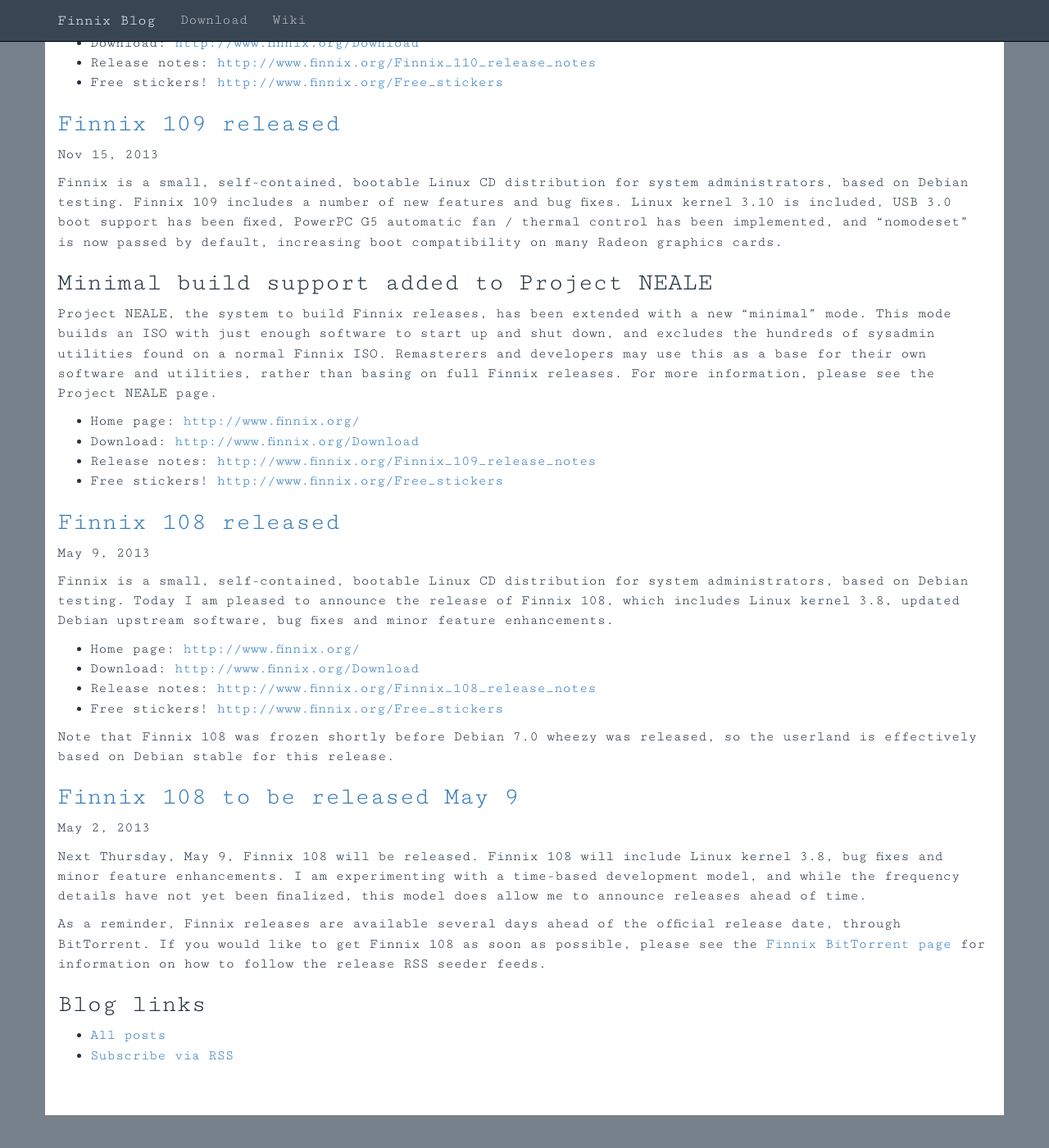
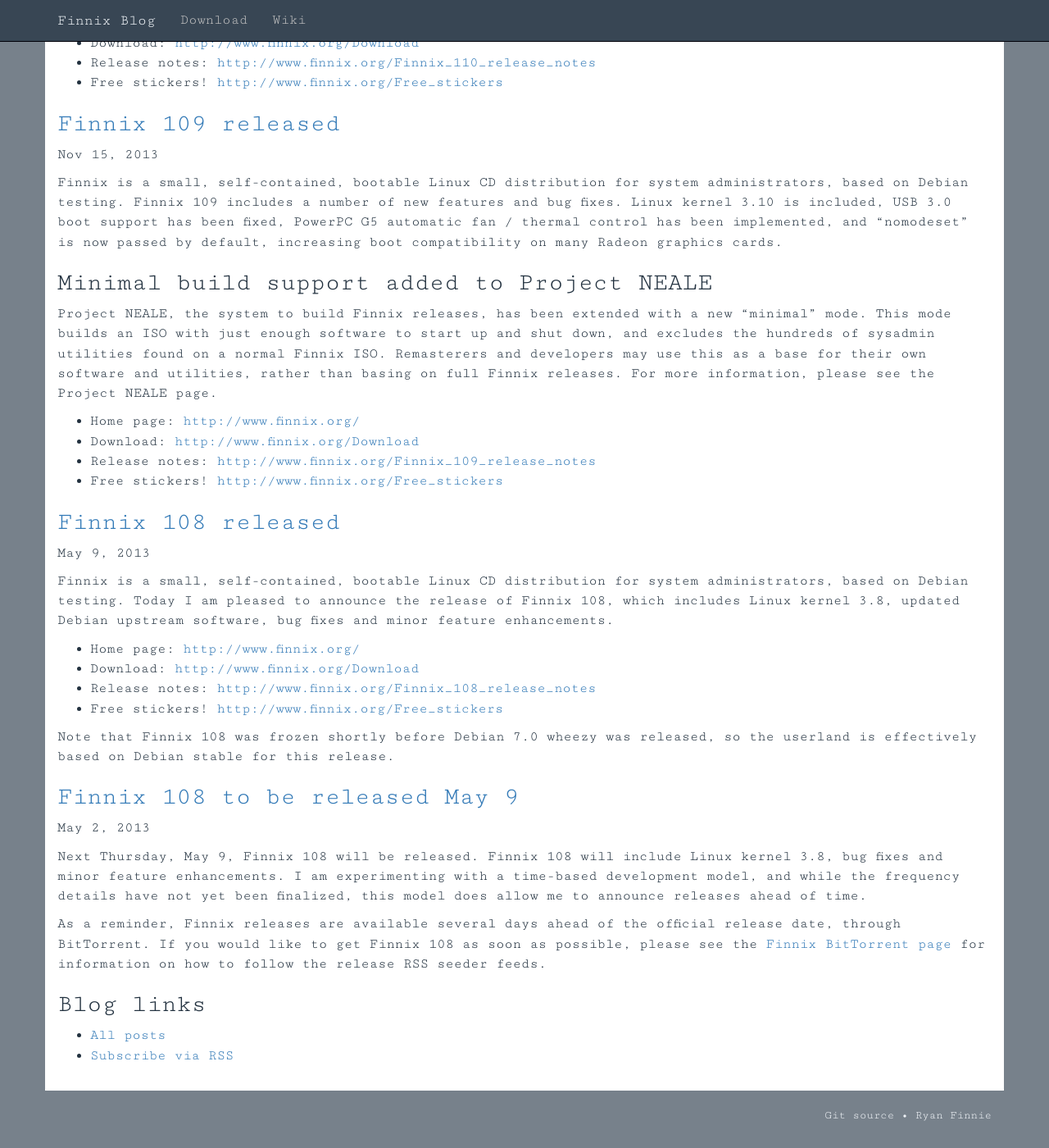
Before and after one commit to finnix/jekyll-finnix, a Jekyll site: the page built from index.html, in a window 1280 px wide and 1400 px high, scrolled down 894 px. Shown: the whole window at 82% size. Built offline with Jekyll 4.4.1, drawn with Linux system fonts in a browser that asks for light colours; nearby versions of some CDN libraries; before the commit the page ends 2254 px from its top, so only the background shows below that.

Commit message:
Add footer

```diff
--- a/_config.yml
+++ b/_config.yml
@@ -4,6 +4,7 @@
 baseurl: ""
 url: "http://blog.finnix.org"
 permalink: /:year/:month/:day/:title/
+git_web_base: https://github.com/rfinnie/jekyll-finnix/blob/master/
 top_links:
   - {title: "Download", url: "http://www.finnix.org/Download"}
   - {title: "Wiki", url: "http://www.finnix.org/"}
--- a/_includes/footer.html
+++ b/_includes/footer.html
@@ -1,5 +1,10 @@
 <footer class="site-footer">
-
+  <div class="container">
+    <p>
+      {% if site.git_web_base %}<a href="{{ page.path | prepend: site.git_web_base }}">Git source</a> •{% endif %}
+      <a href="http://www.finnie.org/">Ryan Finnie</a>
+    </p>
+  </div>
 </footer>
 
 <script src="https://ajax.googleapis.com/ajax/libs/jquery/1.11.3/jquery.min.js"></script>
--- a/blog-media/css/main.css
+++ b/blog-media/css/main.css
@@ -6,8 +6,19 @@
 }
 body > .container{
 margin-top: 50px;
-padding-bottom: 50px;
+padding-bottom: 20px;
 background-color: #ffffff;
+}
+.site-footer > .container{
+margin-top: 20px;
+padding-bottom: 20px;
+background-color: #77818b;
+color: #eff3f7;
+font-size: 14px;
+text-align: right;
+}
+.site-footer > .container a, .site-footer > .container a:visited {
+color: #eff3f7;
 }
 .navbar-inverse {
 	background-color: #384654;
```
